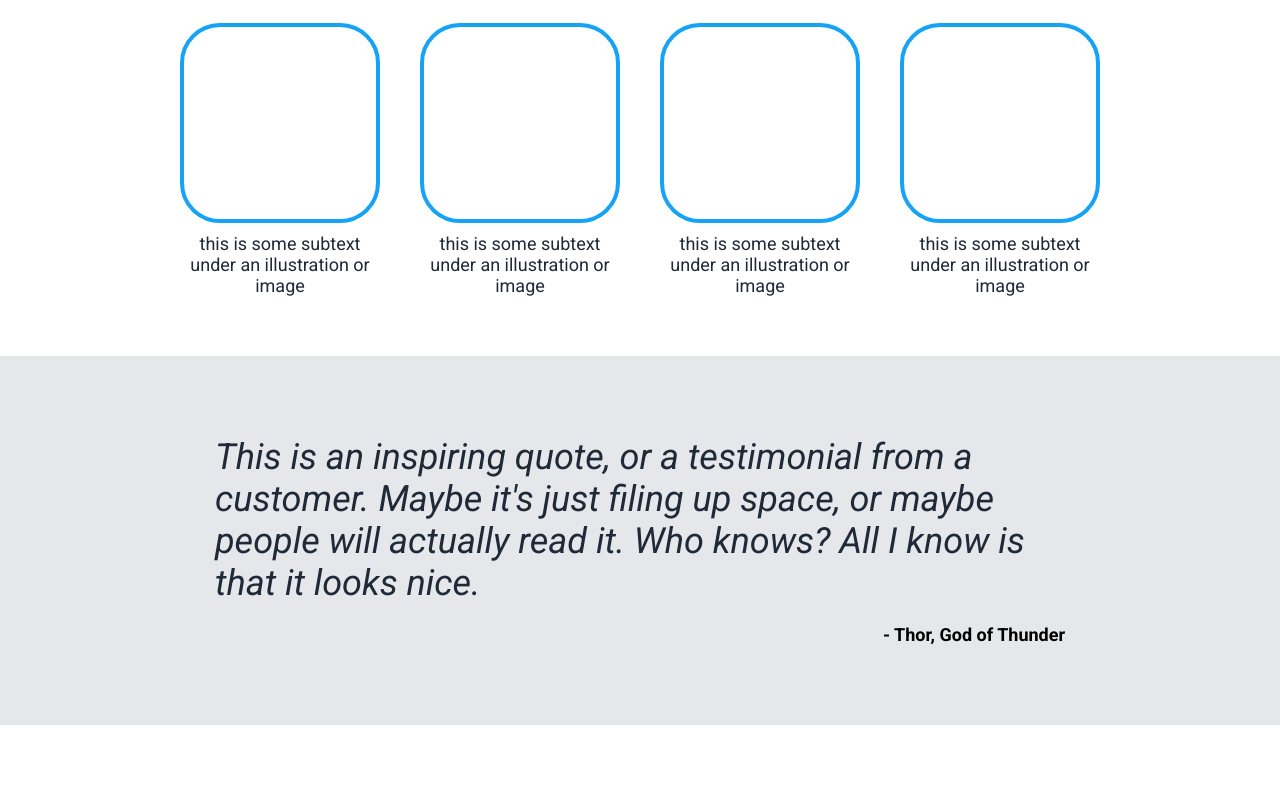
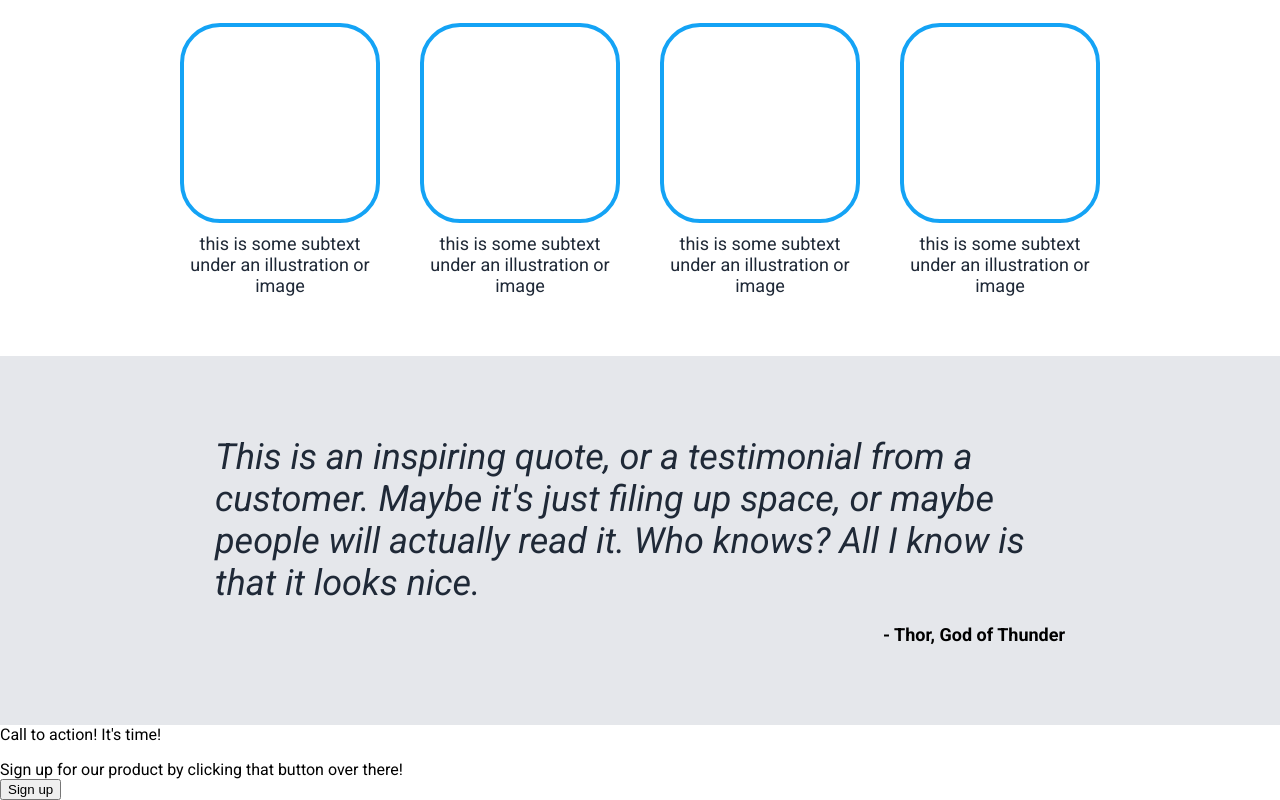
Before and after one commit to oghrmatir/landing-page, a plain HTML site: page index.html in a window 1280 px wide. Shown: the part 549-1349 px from the top of the page. Before the commit the page ends 1274 px from the top, so only its background shows below. Drawn offline with Linux system fonts and the light colour scheme.

Commit message:
Add HTML for action section

```diff
--- a/index.html
+++ b/index.html
@@ -78,5 +78,17 @@
         </div>
       </div>
     </div>
+
+    <div class="action">
+      <div class="container">
+        <div class="primary">
+          <div class="text">Call to action! It's time!</div>
+          <div class="subtext">
+            Sign up for our product by clicking that button over there!
+          </div>
+        </div>
+        <button class="button">Sign up</button>
+      </div>
+    </div>
   </body>
 </html>
```
